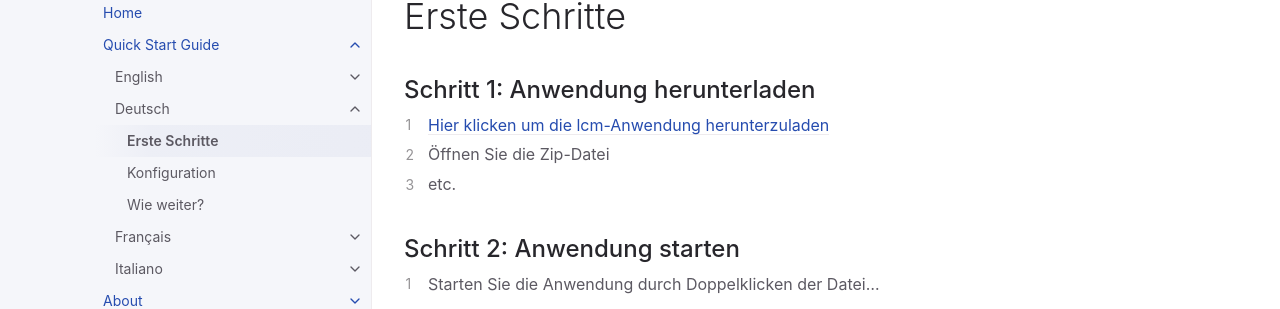
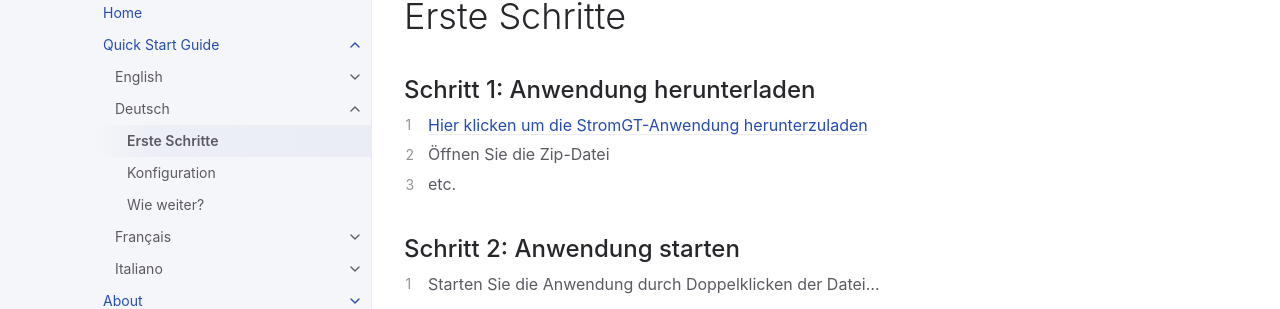
Before and after one commit to hslu-ige-laes/StromGTPublic, a Jekyll site: the page built from docs/docs/quickStartGuide/de/gettingStarted.md, in a window 1280 px wide. Shown: the part 111-420 px from the top of the page. Built offline with Jekyll 4.4.1, drawn with Linux system fonts in a browser that asks for light colours.

Commit message:
Update gettingStarted.md

```diff
--- a/docs/docs/quickStartGuide/de/gettingStarted.md
+++ b/docs/docs/quickStartGuide/de/gettingStarted.md
@@ -9,7 +9,7 @@ has_toc: false
 
 # Erste Schritte
 ## Schritt 1: Anwendung herunterladen
-1. [Hier klicken um die lcm-Anwendung herunterzuladen](https://github.com/hslu-ige-laes/StromGTPublic/releases/latest/download/lcm.zip){:target="_blank" :download}
+1. [Hier klicken um die StromGT-Anwendung herunterzuladen](https://github.com/hslu-ige-laes/StromGTPublic/releases/latest/download/lcm.zip){:target="_blank" :download}
 1. Öffnen Sie die Zip-Datei
 1. etc.
 
```
